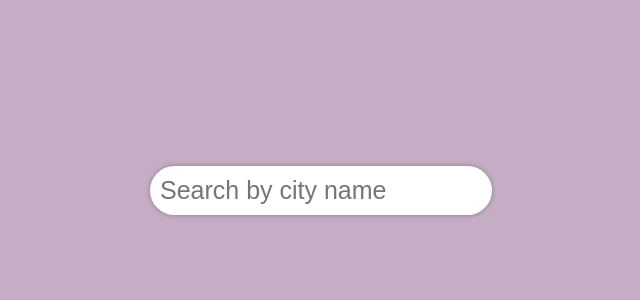
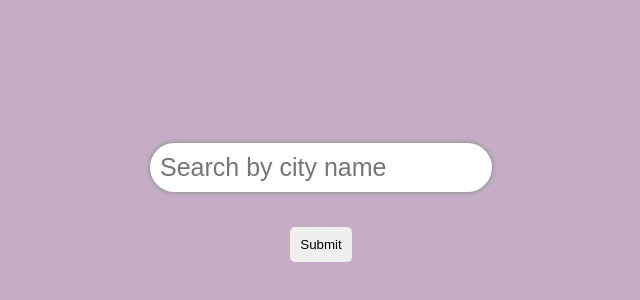
Before and after one commit to anibardoo/weather-app, a plain HTML site: page index.html in a window 1280 px wide. Shown: the part 200-500 px from the top of the page, without its empty margins (319-959 px from the left). Drawn offline with Linux system fonts and the light colour scheme.

Commit message:
feat : submit button

```diff
--- a/index.html
+++ b/index.html
@@ -23,6 +23,9 @@
                 <h4>Clear</h4>
             </div> -->
         </div>
+        <div>
+            <button>Submit</button>
+        </div>
      </main>
 
     <script src="script.js"></script>
--- a/script.js
+++ b/script.js
@@ -2,6 +2,7 @@ const API_KEY = `3265874a2c77ae4a04bb96236a642d2f`
 const form = document.querySelector("form")
 const weather=document.querySelector("#weather")
 const search=document.querySelector("#search")
+const button = document.querySelector("button")
 
 // const API ='https://api.openweathermap.org/data/2.5/weather? q=${city)&appid=${API_KEY}&units=metric'
 
@@ -39,3 +40,9 @@ form.addEventListener(
         event.preventDefault();
     }
 )
+
+
+button.addEventListener('click',function(event){
+    getWeather(search.value);
+    event.preventDefault();
+})
--- a/style.css
+++ b/style.css
@@ -23,6 +23,16 @@ main{
     font-size: 32px;
     color: white;
 }
+button{
+    padding: 10px;
+    margin: 5px;
+    border: none;
+    border-radius: 5px;
+    display: flex;
+    justify-content: center;
+    align-items: center;
+
+}
 #search{
     font-size: 25px;
     padding: 10px;
```
